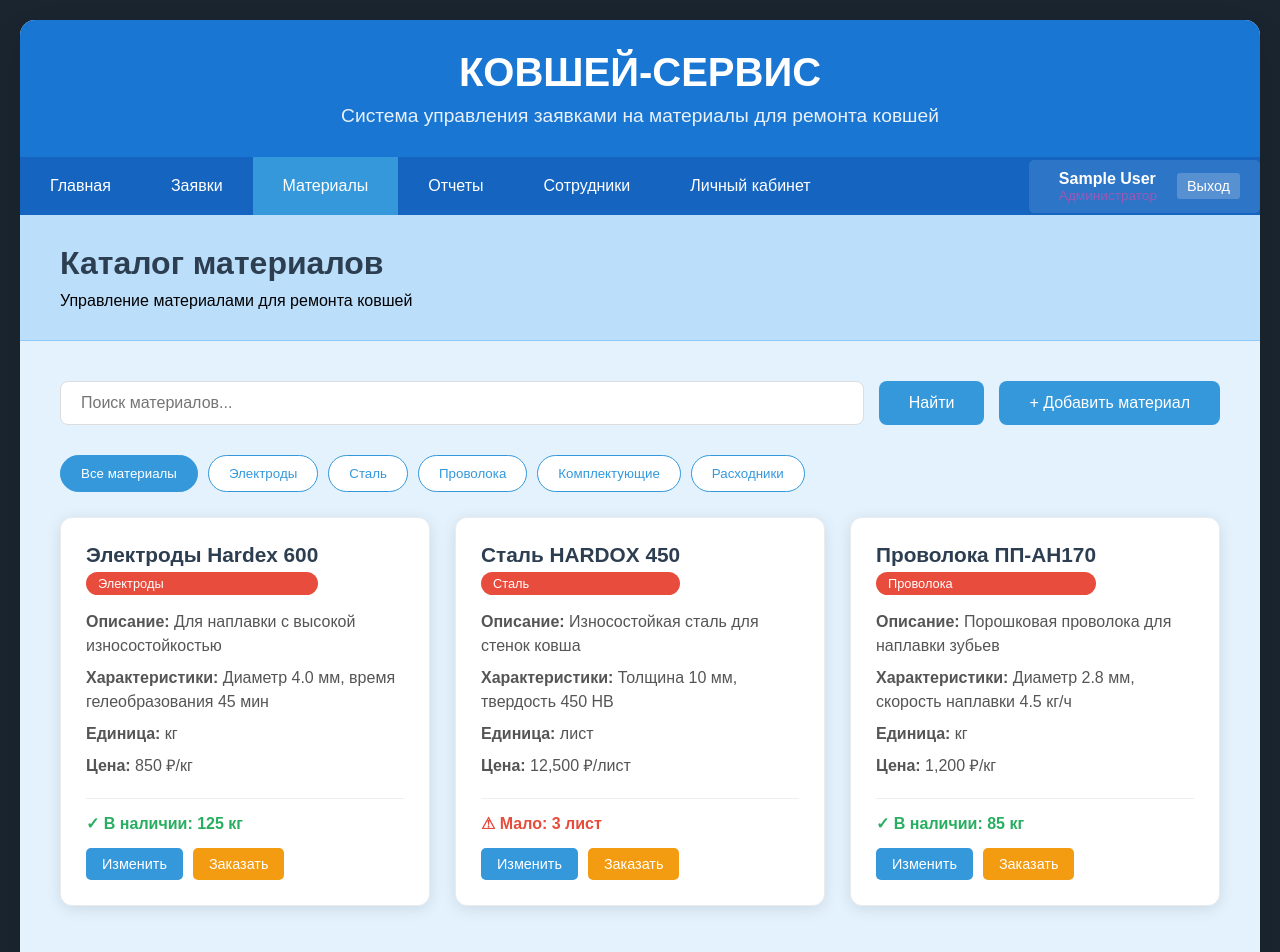
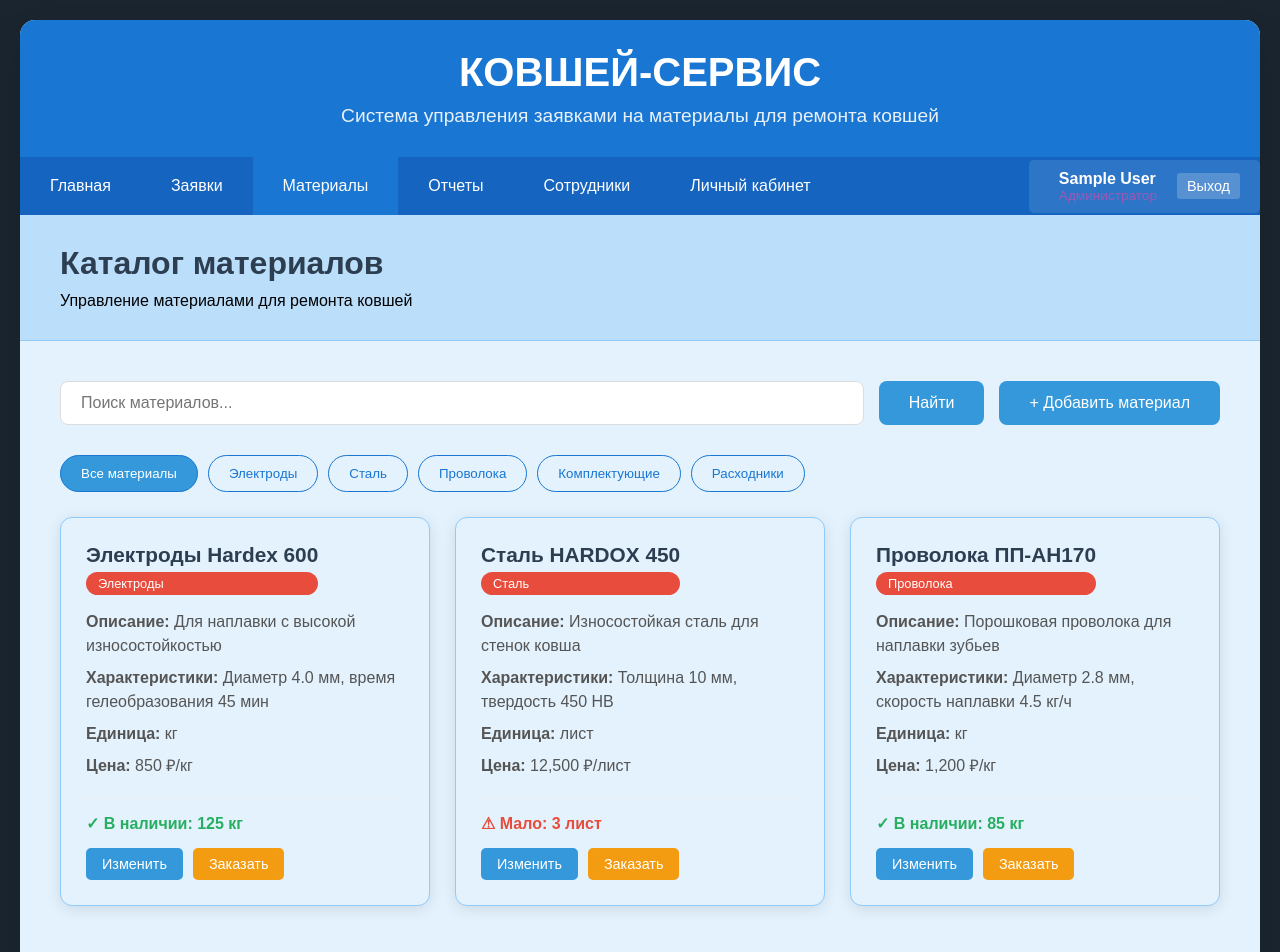
Before and after one commit to neiddneidd1-netizen/neiddneidd1-netizen, a plain HTML site: page materials.html in a window 1280 px wide. Shown: the top 952 px of the page. Drawn offline with Linux system fonts and the light colour scheme; sample sign-in values are in the browser's storage.

Commit message:
Унифицирован дизайн на всех страницах: одинаковые цвета шапки и навигации

```diff
--- a/materials.html
+++ b/materials.html
@@ -39,8 +39,8 @@
         }
 
         .material-card {
-            background: white;
-            border: 1px solid #e9ecef;
+            background: #e3f2fd;
+            border: 1px solid #90caf9;
             border-radius: 12px;
             padding: 25px;
             box-shadow: 0 3px 15px rgba(0,0,0,0.1);
@@ -147,9 +147,9 @@
 
         .category-btn {
             padding: 10px 20px;
-            border: 1px solid #3498db;
-            background: white;
-            color: #3498db;
+            border: 1px solid #1976d2;
+            background: #e3f2fd;
+            color: #1976d2;
             border-radius: 20px;
             cursor: pointer;
             transition: all 0.3s;
--- a/styles.css
+++ b/styles.css
@@ -67,11 +67,11 @@ nav {
 }
 
 .nav-menu a:hover {
-    background: #2c3e50;
+    background: #1976d2;
 }
 
 .nav-menu a.active {
-    background: #3498db;
+    background: #1976d2;
 }
 
 .page-header {
```
Also changed, not shown: employees.html (+2 -2 lines), reports.html (+2 -2 lines).
